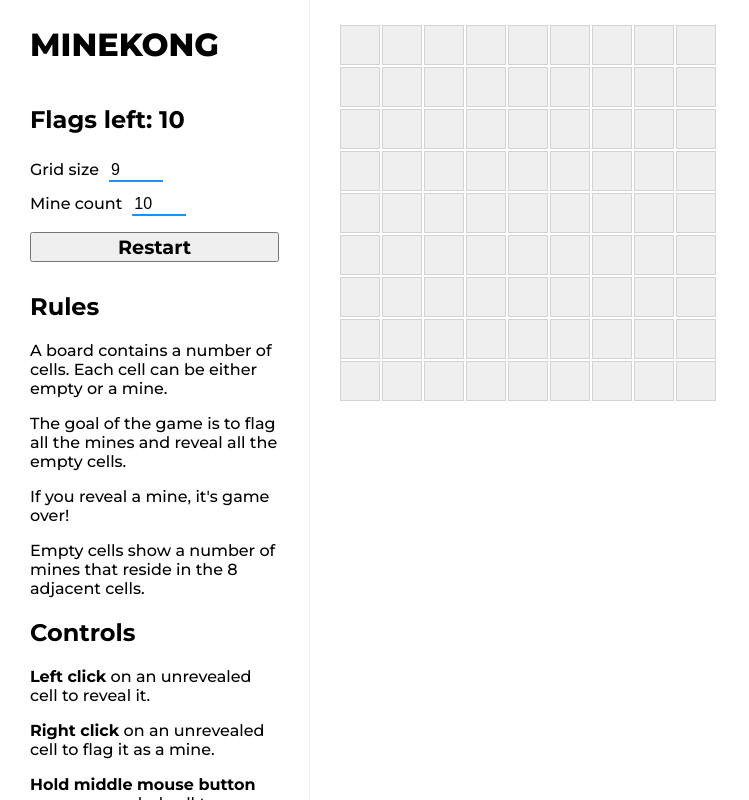
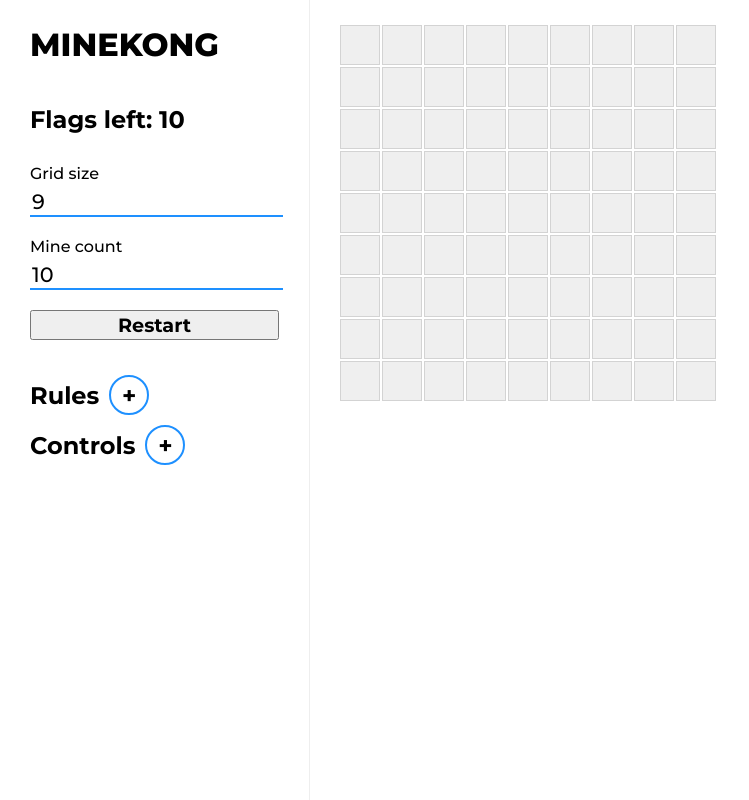
Before and after one commit to afilip1/minesweeper, a React (Create React App) app: page / in a window 1280 px wide. Shown: the whole page, without its empty margins (0-749 px from the left). Built offline with nearby package versions, Linux system fonts and the light colour scheme.

Commit message:
Add collapsible panels

```diff
--- /dev/null
+++ b/src/components/collapsiblepanel.tsx
@@ -0,0 +1,28 @@
+import React, { useState, ReactNode } from "react";
+
+type CollapsablePanelProps = {
+   title: string
+   collapsed?: boolean
+   children: ReactNode
+}
+
+function CollapsiblePanel(props: CollapsablePanelProps) {
+   const [collapsed, setCollapsed] = useState(props.collapsed ?? true);
+
+   return (
+      <div className="collapsible">
+         <h2 style={{ display: "inline" }}>
+            {props.title}
+         </h2>
+
+         <button onClick={() => setCollapsed(!collapsed)}>
+            {collapsed ? "+" : "-"}
+         </button>
+
+         {!collapsed &&
+            props.children}
+      </div >
+   );
+}
+
+export { CollapsiblePanel }
--- a/src/components/controlpanel.tsx
+++ b/src/components/controlpanel.tsx
@@ -1,5 +1,6 @@
-import React, { useState, FormEvent } from "react";
+import React, { useState, FormEvent, ReactNode } from "react";
 import { GameState } from "src/hooks/game"
+import { CollapsiblePanel } from "./collapsiblepanel";
 
 type GameStatusProps = {
    gameState: GameState,
@@ -69,25 +70,21 @@ export function ControlPanel(props: ControlPanelProps) {
             <button type="submit">{settingsChanged ? "Apply and restart" : "Restart"}</button>
          </form>
 
-         <div className="rules">
-            <div>
-               <h2>Rules</h2>
-               <p>A board contains a number of cells. Each cell can be either empty or a mine.</p>
+         <CollapsiblePanel title="Rules">
+            <p>The board contains a number of cells. Each cell can be either empty or a mine.</p>
             <p>The goal of the game is to flag all the mines and reveal all the empty cells.</p>
             <p>If you reveal a mine, it's game over!</p>
             <p>Empty cells show a number of mines that reside in the 8 adjacent cells.</p>
-            </div>
+         </CollapsiblePanel>
 
-            <div>
-               <h2>Controls</h2>
+         <CollapsiblePanel title="Controls">
             <p><strong>Left click</strong> on an unrevealed cell to reveal it.</p>
             <p><strong>Right click</strong> on an unrevealed cell to flag it as a mine.</p>
             <p><strong>Hold middle mouse button</strong> over an revealed cell to highlight its neighbors.</p>
 
             <p><strong>Tip #1:</strong> If you've placed enough flags near a revealed cell, you can left click on it to automatically reveal cells without flags.</p>
             <p><strong>Tip #2:</strong> The first cell you click will never be a mine, so don't worry about where to click.</p>
-            </div>
-         </div>
+         </CollapsiblePanel>
       </div>
    );
 }
--- a/src/index.css
+++ b/src/index.css
@@ -5,6 +5,10 @@ html, body {
 
 body {
    font-family: 'Montserrat', sans-serif;
+}
+
+::-moz-focus-inner {
+   border: 0;
 }
 
 h1 {
@@ -25,7 +29,7 @@ h1 {
    margin: 0 30px;
    padding-right: 30px;
    border-right: 1px solid #eee;
-   overflow-y: scroll;
+   overflow-y: auto;
    height: 100vh;
 }
 
@@ -35,14 +39,14 @@ h1 {
 }
 
 .control-panel label {
-   margin: 6px 0;
+   margin: 10px 0;
 }
 
 .control-panel input[type="text"] {
-   max-width: 50px;
-   margin-left: 10px;
-   margin-right: 30px;
-   font-size: 1rem;
+   width: 100%;
+   margin-top: 5px;
+   font-family: "Montserrat", sans-serif;
+   font-size: 1.3rem;
    border: none;
    border-bottom: 2px solid dodgerblue;
    outline: none;
@@ -53,10 +57,6 @@ h1 {
    font-size: 1.2rem;
    font-weight: 700;
    margin: 10px 0;
-}
-
-.rules {
-   font-size: 1rem;
 }
 
 .board {
@@ -82,6 +82,29 @@ h1 {
 }
 
 .cell-dimmed {
-   filter: brightness(0.8) opacity(0.6) blur(1px) grayscale();
-   /* border: 1px solid darkgray; */
+   filter: brightness(0.8) opacity(0.7) blur(1px) saturate(0.5);
+   border: 1px solid darkgray;
 }
+
+.collapsible:first-of-type {
+   margin-top: 20px;
+}
+
+.collapsible button {
+   --size: 40px;
+   width: var(--size);
+   height: var(--size);
+   border: 2px solid dodgerblue;
+   border-radius: calc(var(--size) / 2);
+   padding: 0 5px;
+   margin: 5px 10px;
+   font-size: 24px;
+   font-weight: 700;
+   background: none;
+   text-align: center;
+   outline: none;
+}
+
+.collapsible p {
+   margin-top: 10px;
+}
```
Lines whose indentation alone changed are shown as unchanged.
